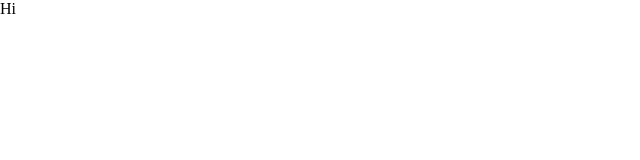
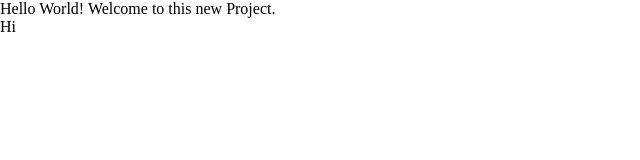
Before and after one commit to iampriyabrata/Local-enviroment, a website: page index.html in a window 1280 px wide. Shown: the whole page, without its empty margins (0-640 px from the left). Drawn offline with nearby package versions, Linux system fonts and the light colour scheme.

Commit message:
inserted a header element in the html file

```diff
--- a/index.html
+++ b/index.html
@@ -1,6 +1,7 @@
 <html>
     <head><link rel="stylesheet" href="https://cdnjs.cloudflare.com/ajax/libs/normalize/8.0.1/normalize.css"></head>
     <body>
+        <header>Hello World! Welcome to this new Project.</header>
         Hi
     </body>
 </html>
```
